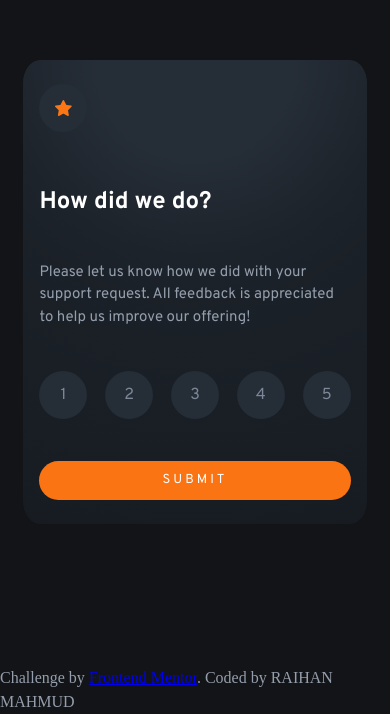
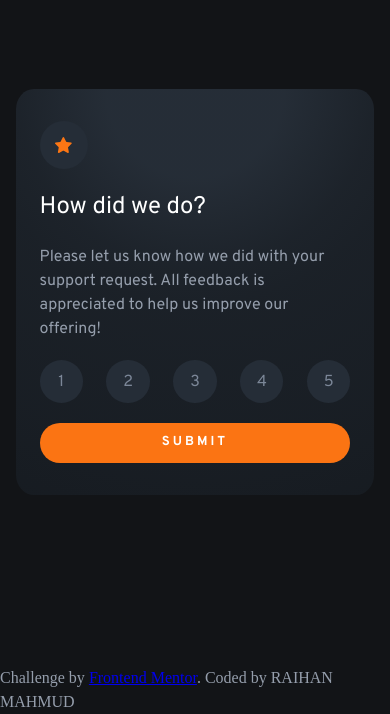
Before and after one commit to raihanmahmudiut/interactive-rating-component-main, a plain HTML site: page index.html in a window 390 px wide. Shown: the part 130-844 px from the top of the page. Drawn offline with Linux system fonts and the light colour scheme.

Commit message:
changed width for differenct screen sizes

```diff
--- a/app.css
+++ b/app.css
@@ -91,26 +91,34 @@ h6 {
 
 @media screen and (max-width: 425px) {
 	.component-body {
-		width: 88%;
-		height: 55%;
-		padding-inline: 1rem;
-		padding-top: 1.5rem;
-		padding-bottom: 1.5rem;
+		width: 92%;
+		height: 48%;
+		padding-inline: 1.5rem;
+		padding-top: 2rem;
+		padding-bottom: 2rem;
 	}
 }
 
 @media screen and (min-width: 426px) and (max-width: 776px) {
 	.component-body {
 		width: 50%;
-		height: 55%;
+		height: 40%;
 		padding: 1.5rem;
 	}
 }
 
-@media screen and (min-width: 777px) and (max-width: 1024px) {
+@media screen and (min-width: 777px) and (max-width: 1023px) {
 	.component-body {
 		width: 40%;
-		height: 55%;
+		height: 30%;
+		padding: 1.5rem;
+	}
+}
+
+@media screen and (min-width: 1024px) and (max-width: 1100px) {
+	.component-body {
+		width: 30%;
+		height: 60%;
 		padding: 1.5rem;
 	}
 }
@@ -133,12 +141,13 @@ h6 {
 
 .rating-text {
 	color: hsl(0, 0%, 100%);
-	margin-top: 10px;
+
+	font-weight: 400;
 }
 .rating-description {
 	color: hsl(217, 12%, 63%);
 	font-weight: 400;
-	font-size: 15px;
+	font-size: 1rem;
 }
 .ratings {
 	display: flex;
@@ -149,8 +158,8 @@ h6 {
 	background-color: hsl(213, 19%, 18%);
 	color: hsl(216, 12%, 54%);
 	transition: background-color 0.3s;
-	height: 3rem;
-	width: 3rem;
+	height: 2.7rem;
+	width: 2.7rem;
 	border-radius: 100%;
 	display: flex;
 	justify-content: center;
@@ -173,7 +182,7 @@ h6 {
 	background-color: hsl(25, 97%, 53%);
 	transition: background-color 0.3s;
 	color: hsl(0, 0%, 100%);
-	font-weight: 400;
+	font-weight: 700;
 	font-size: 13px;
 	font-family: "Overpass", sans-serif;
 	padding: 10px;
```
